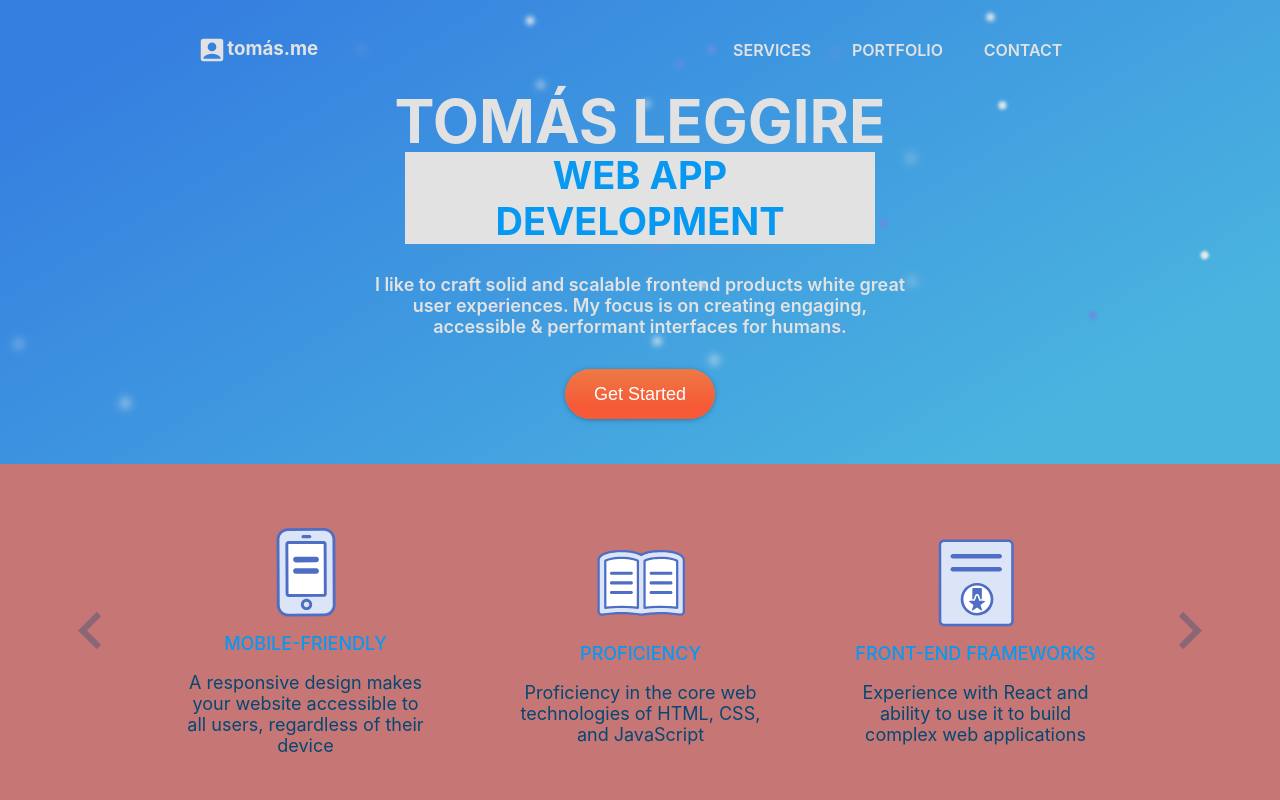
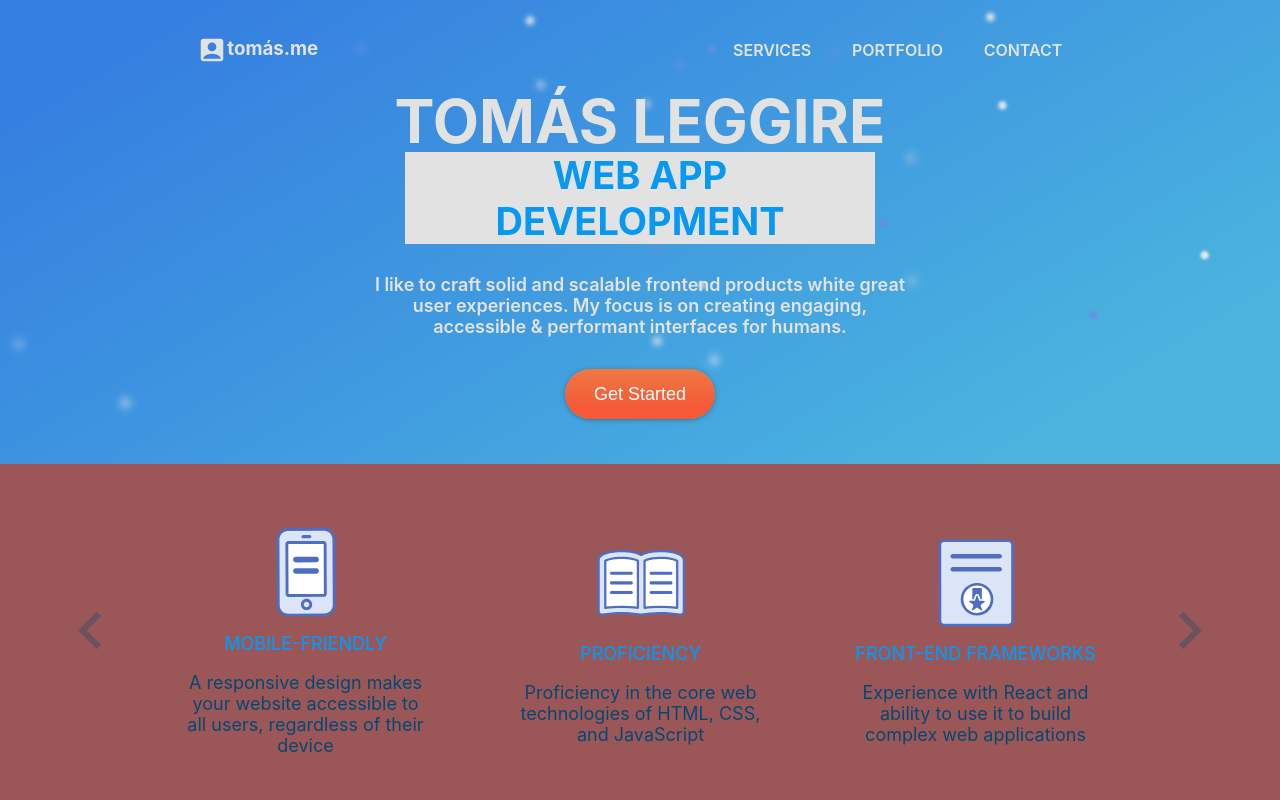
Before and after one commit to tomasleggire/tomasleggire, a React (Create React App) app: page / in a window 1280 px wide. Shown: the top 800 px of the page. Built offline with nearby package versions, Linux system fonts and the light colour scheme.

Commit message:
prueba 2

```diff
--- a/src/containers/Portfolio.js
+++ b/src/containers/Portfolio.js
@@ -28,7 +28,7 @@ export default function Portfolio() {
           {portfolioItems.map((item) => {
             return (
               <PortfolioItem
-                key={item.id}
+                id={item.id}
                 image={item.image}
                 title={item.title}
                 text={item.text}
--- a/src/styles/App.scss
+++ b/src/styles/App.scss
@@ -4,5 +4,5 @@
   text-align: center;
   width: 100%;
   height: 100vh;
-  background-color: rgb(199, 118, 118);
+  background-color: rgb(155, 87, 87);
 }
```
